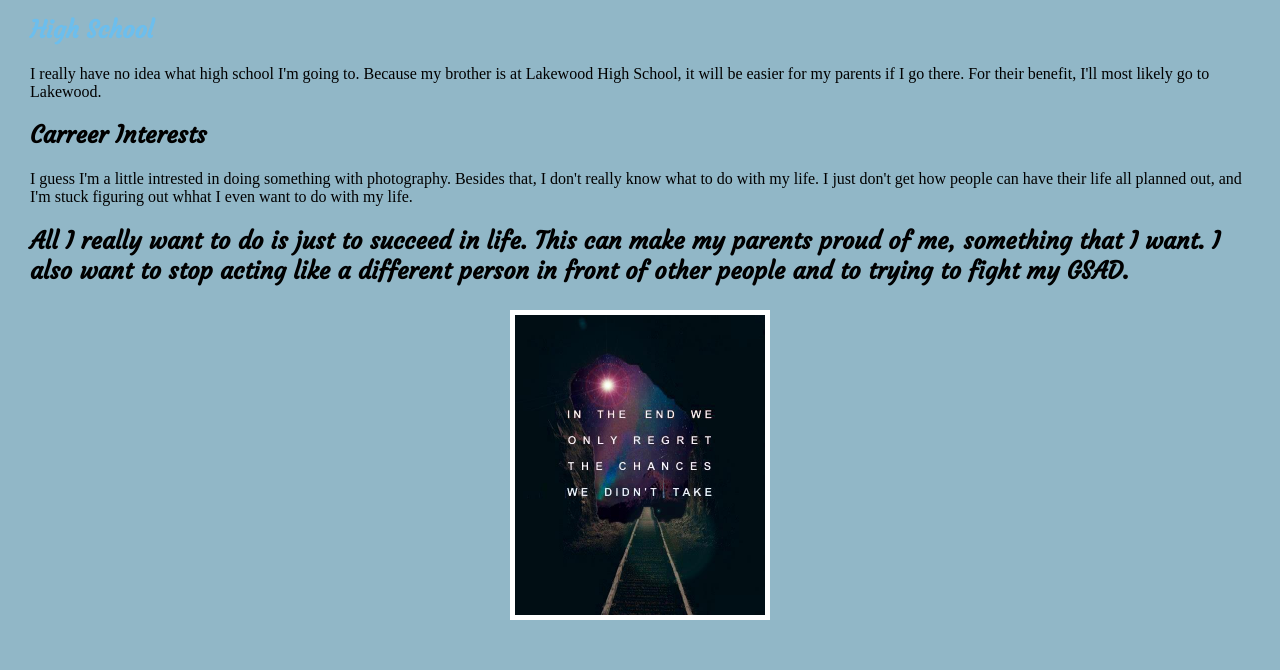
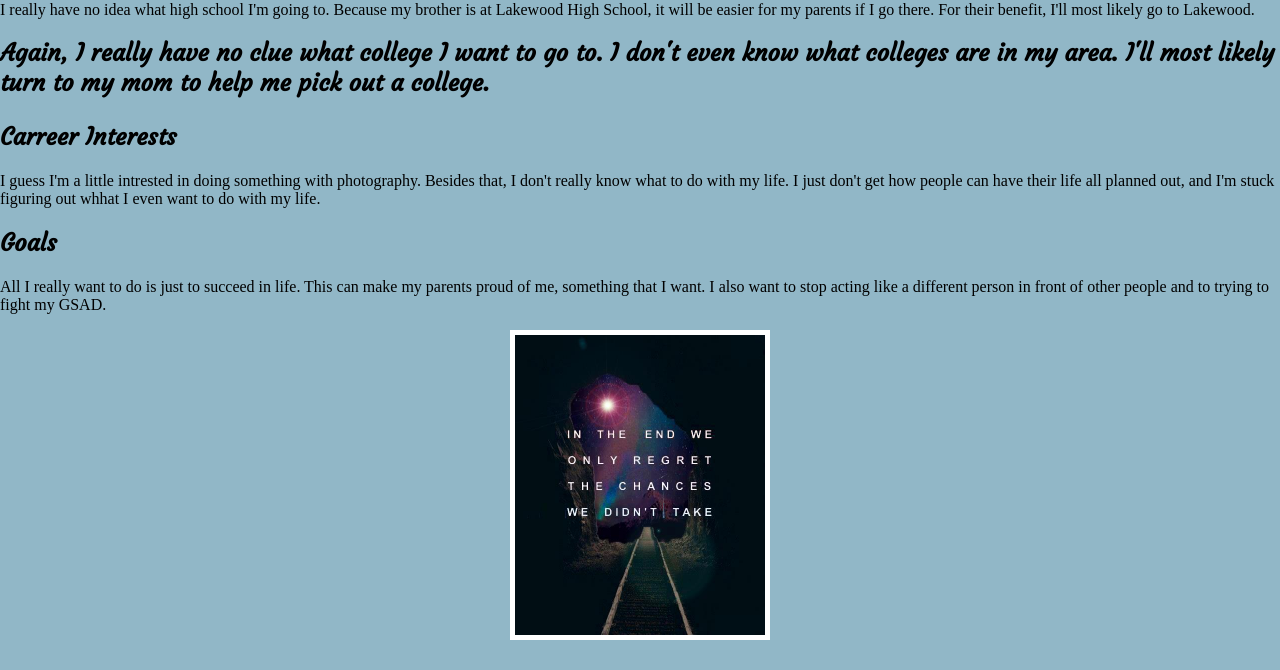
Before and after one commit to molliwebsite/molliwebsite.github.io, a plain HTML site: page MyFuture.html in a window 1280 px wide. Shown: the part 358-1028 px from the top of the page. After the commit the page ends 998 px from the top, so only its background shows below. Drawn offline with nearby package versions, Linux system fonts and the light colour scheme; a web font is replaced by a local one.

Commit message:
Update MyFuture.html

```diff
--- a/MyFuture.html
+++ b/MyFuture.html
@@ -1,4 +1,4 @@
-1<!doctype html>
+<!doctype html>
 <html>
     <head>
         <link href="https://fonts.googleapis.com/css?family=Courgette|Shadows+Into+Light+Two|Sue+Ellen+Francisco" rel="stylesheet">
@@ -19,20 +19,20 @@
         </header>
 
   <body>
-        <div>
+
             <h1 class="Future-Title">My Future</h1>
 
-            <h2 class="Future-SubTitles">High School</h2>
+            <h2 class="SubTitles">High School</h2>
             <p> I really have no idea what high school I'm going to. Because my brother is at Lakewood High School, it will be easier for my parents if I go there. For their benefit, I'll most likely go to Lakewood.</p>
-            <h2 class="Future-SubTitles>College</h2>
+            <h2 class="SubTitles>College</h2>
             <p>Again, I really have no clue what college I want to go to. I don't even know what colleges are in my area. I'll most likely turn to my mom to help me pick out a college.</p>
-            <h2 class="Future-SubTitles>Carreer Interests</h2>
+            <h2 class="SubTitles">Carreer Interests</h2>
             <p>I guess I'm a little intrested in doing something with photography. Besides that, I don't really know what to do with my life. I just don't get how people can have their life all planned out, and I'm stuck figuring out whhat I even want to do with my life.</p>
-            <h2 class="Future-SubTitles>Goals</h2>
+            <h2 class="SubTitles">Goals</h2>
             <p>All I really want to do is just to succeed in life. This can make my parents proud of me, something that I want. I also want to stop acting like a different person in front of other people and to trying to fight my GSAD.</p>
 
             <img src="Images/GSADQuote.jpg" alt="image of a quote I like to think about" width="250" class="quote-image">
 
-      </div>
+
     </body>
 </html>
```
